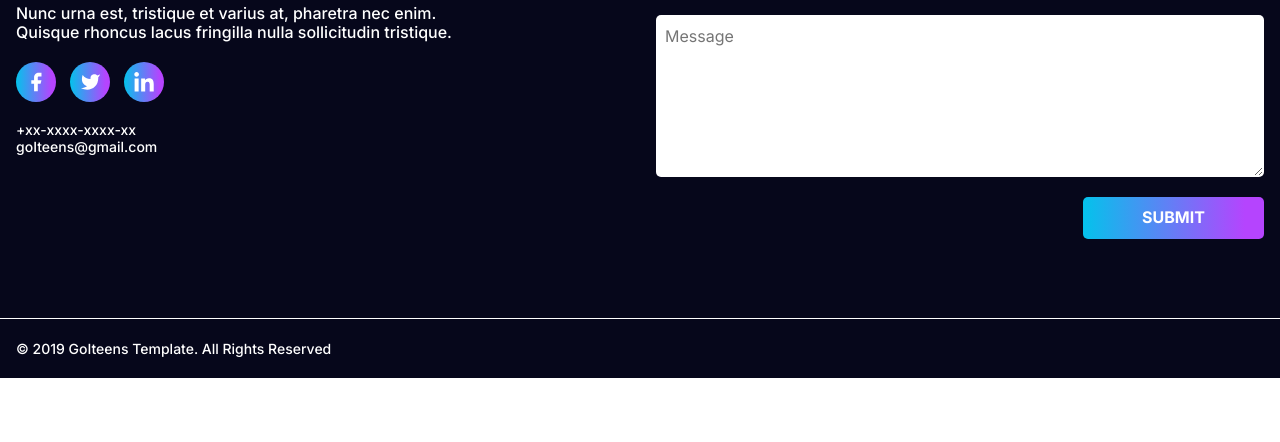
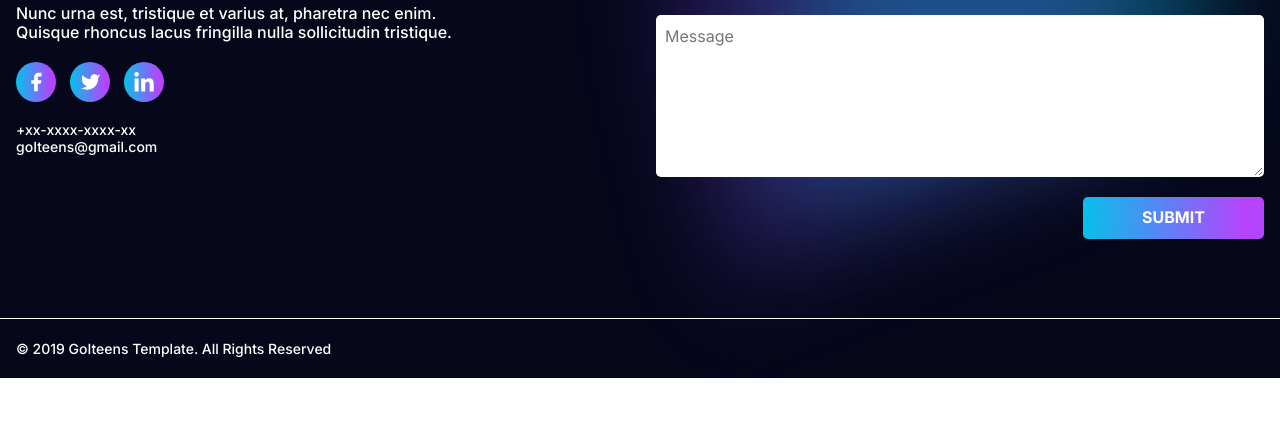
Before and after one commit to Yuliia1511Pacheva/MobileApp, a website built with Parcel: page src/index.html in a window 1280 px wide. Shown: the part 358-800 px from the top of the page. Built offline with nearby package versions, Linux system fonts and the light colour scheme.

Commit message:
add before and after

```diff
--- a/src/sass/component/_footer.scss
+++ b/src/sass/component/_footer.scss
@@ -1,9 +1,11 @@
 footer{
+
     background-color: $bg-color;
     height: 612px;
     border-bottom: #B544FE;
 }
 .footer{
+
     display: flex;
     justify-content: space-between;
 }
@@ -88,6 +90,7 @@ footer{
 
 }
 .forms{
+    position: relative;
     display: flex;
     flex-wrap: wrap;
     justify-content: flex-end;
@@ -95,8 +98,33 @@ footer{
 
 }
 
+.forms::before{
+    display: inline-block;
+    position: absolute;
+    width: 296.56px;
+    height: 457.72px;
+    left: 265px;
+    bottom: 50px;
+    background: rgba(125, 85, 255, 0.3);
+    filter: blur(51.5px);
+    transform: matrix(0.22, 1.02, -0.9, 0.34, 0, 0);
+    content: '';
+}
+.forms::after {
+    display: inline-block;
+    position: absolute;
+    width: 230.6px;
+    height: 442.99px;
+    left: 400px;
+    bottom: 80px;
+    background: rgba(0, 197, 235, 0.3);
+        filter: blur(51.5px);
+        transform: matrix(0.06, 1.03, 0.94, -0.25, 0, 0);
+    content: '';
+}
+
 .forms__input{
-
+    z-index: 1;
     margin-bottom: 20px;
     height: 40px;
     width: 288px;
@@ -113,6 +141,7 @@ footer{
 }
 
 .forms__textarea{
+    z-index: 1;
     margin-bottom: 20px;
     height: 162px;
     width: 608px;
@@ -138,10 +167,13 @@ footer{
     margin-bottom: 79px;
 }
 
+
 .button:hover{
     background: $bg-color;
-    outline: 1px solid rgba(0, 197, 235, 1);
-    // border: 1px solid linear-gradient(90.03deg, #00C5EB -1.97%, #B544FE 89.43%);
+    outline: 1px solid  rgba(0, 197, 235, 1);
+    // border: linear rgba(0, 197, 235, 1) rgba(181, 68, 254, 1);
+
+
 }
 
 .copy{
```
Also changed, not shown: image/Ellipse.jpg (added), src/images/Ellipse.jpg (added), src/partials/footer.html (line endings or trailing spaces).
